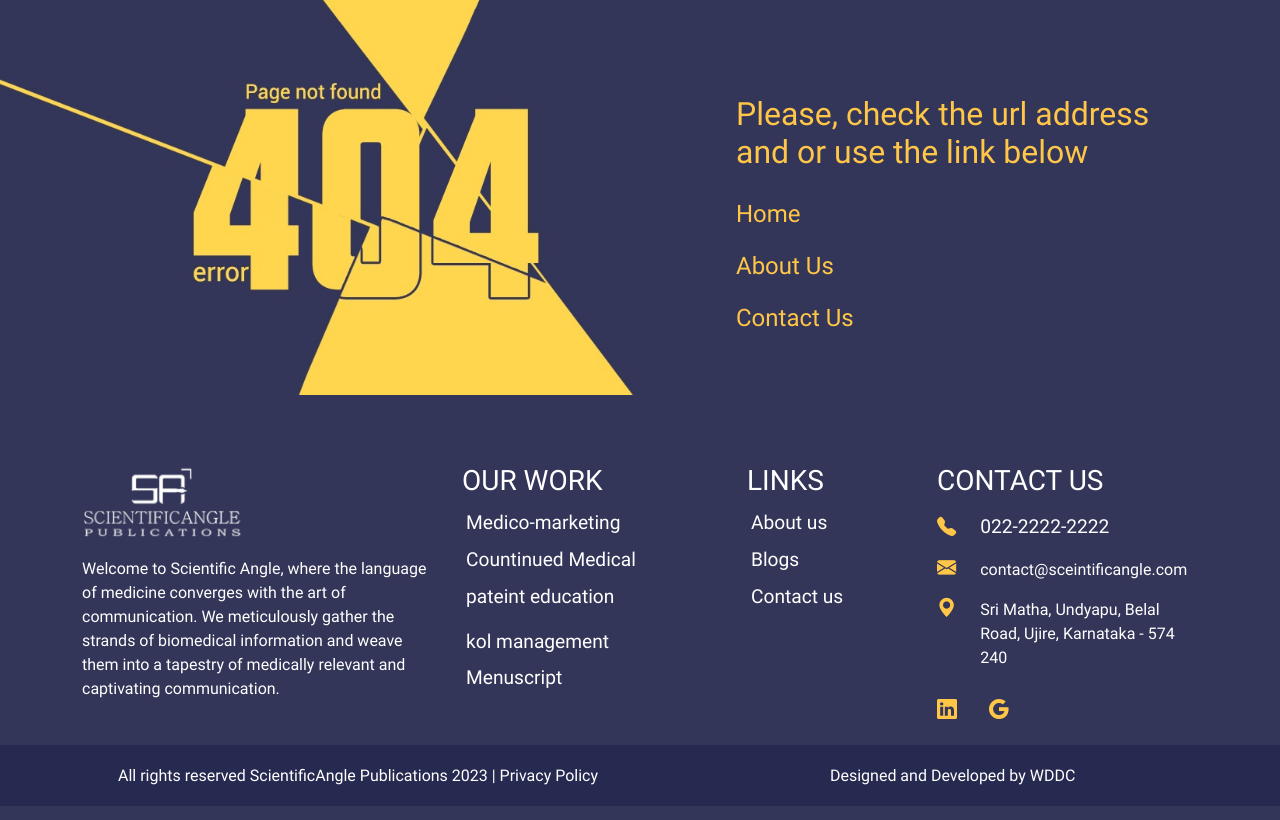
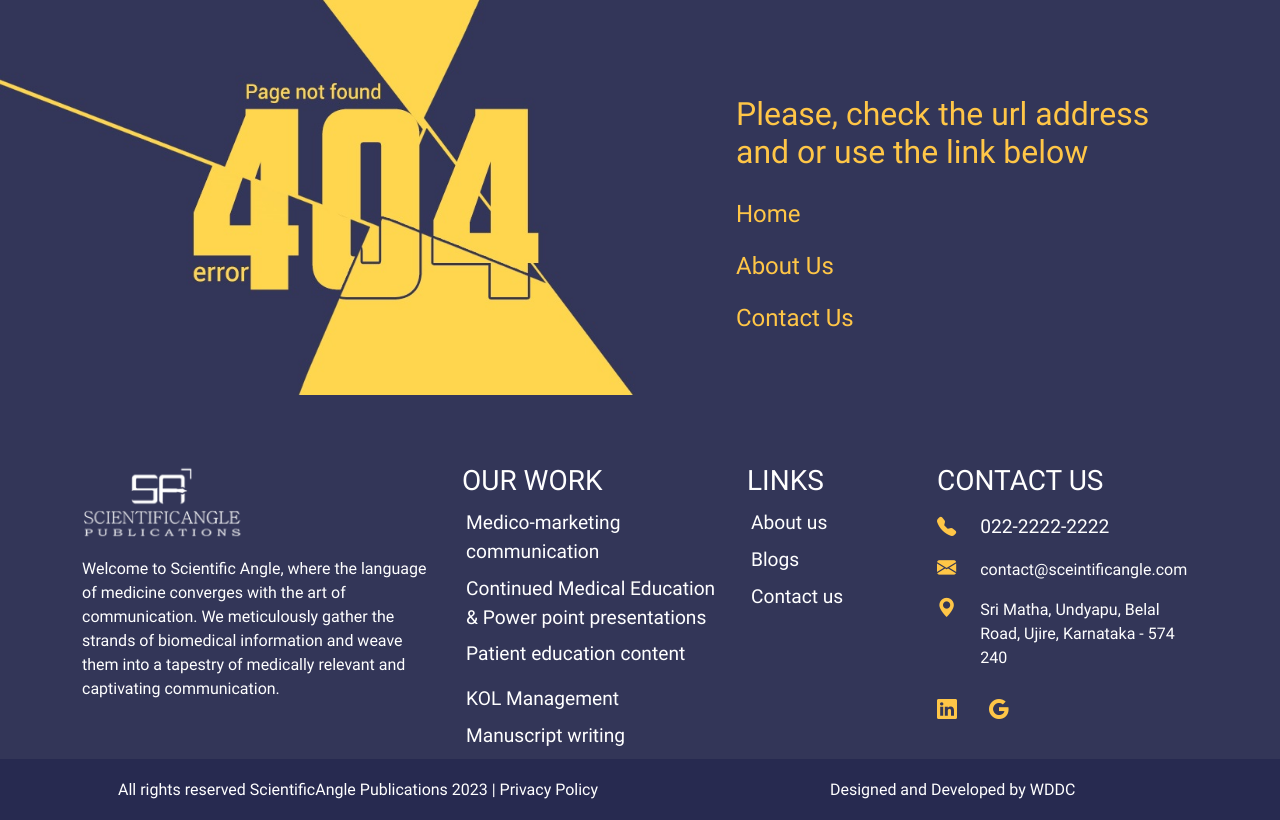
Before and after one commit to SohailshaikhH/sap, a PHP site: page /404page.php in a window 1280 px wide. Shown: the part 121-941 px from the top of the page. Before the commit the page ends 906 px from the top, so only its background shows below. Run offline with PHP 8.4, Linux system fonts and the light colour scheme.

Commit message:
footer links change

```diff
--- a/footer.php
+++ b/footer.php
@@ -51,8 +51,8 @@
 
                             <li class="nav-link p-1">
 
-                                <a class="text-decoration-none text-white" href="#"
-                                    aria-current="page">Medico-marketing</a>
+                                <a class="text-decoration-none text-white" href="#" aria-current="page">Medico-marketing
+                                    communication</a>
 
                             </li>
 
@@ -60,13 +60,16 @@
 
                             <li class="nav-link p-1">
 
-                                <a class="text-decoration-none text-white" href="#">Countinued Medical</a>
+                                <a class="text-decoration-none text-white" href="#">Continued Medical Education & Power
+                                    point
+
+                                    presentations</a>
 
                             </li>
 
                             <li class="nav-link p-1">
 
-                                <a class="text-decoration-none text-white" href="#">pateint education</a>
+                                <a class="text-decoration-none text-white" href="#">Patient education content</a>
 
                             </li>
 
@@ -78,13 +81,13 @@
 
                             <li class="nav-link p-1">
 
-                                <a class="text-decoration-none text-white" href="#">kol management</a>
+                                <a class="text-decoration-none text-white" href="#">KOL Management</a>
 
                             </li>
 
                             <li class="nav-link p-1">
 
-                                <a class="text-decoration-none text-white" href="">Menuscript</a>
+                                <a class="text-decoration-none text-white" href="">Manuscript writing</a>
 
                             </li>
 
```
